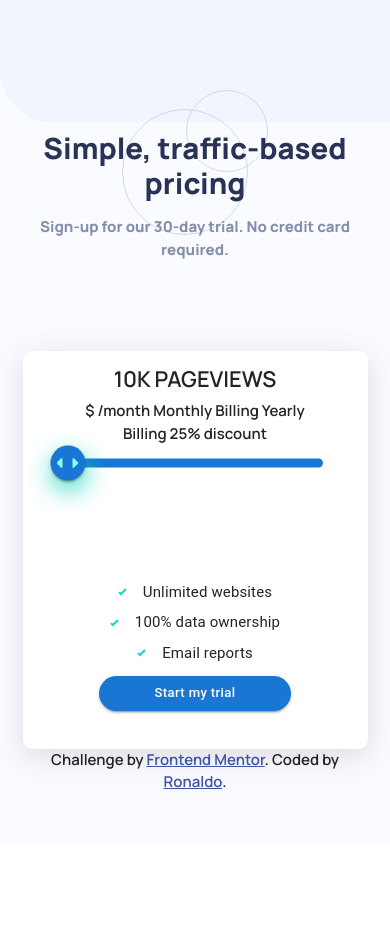
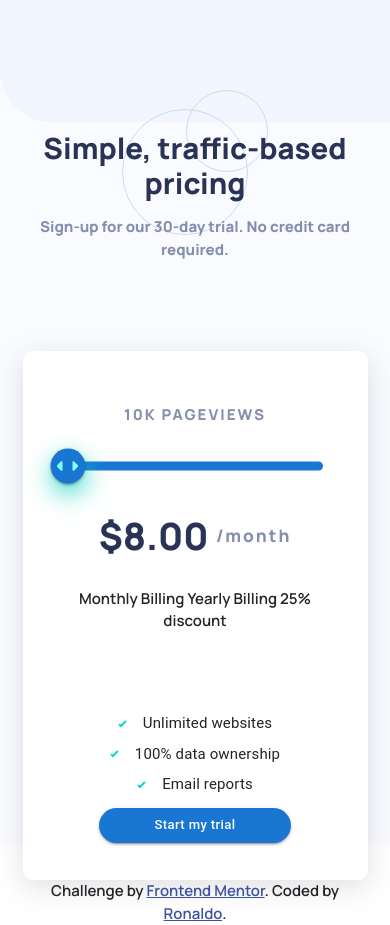
Before and after one commit to marckesin/Interactive-Pricing-Component, a Next.js app: page / in a window 390 px wide. Before the commit the page ends 844 px from the top, so only its background shows below. Built offline with nearby package versions, Linux system fonts and the light colour scheme.

Commit message:
Ajustes de layout

```diff
--- a/components/pricing.jsx
+++ b/components/pricing.jsx
@@ -39,7 +39,7 @@ const StackBottom = styled(Stack)({
 });
 
 const StackUp = styled(Stack)({
-  padding: "1rem 3rem 2.5rem",
+  padding: "3.5rem 3rem",
 });
 
 const StyledListItemText = styled(ListItemText)({
@@ -65,20 +65,27 @@ export default function Pricing() {
   const list = ["Unlimited websites", " 100% data ownership", "Email reports"];
   const [value, setValue] = useState(8);
   const [pageviews, setPageviews] = useState("10K");
+  const [price, setPrice] = useState(8.0);
+  const [billing, setBilling] = useState(false);
 
   const handleChange = event => {
     const value = event.target.value;
     if (typeof value === "number") {
       if (value < 12) {
         setPageviews("10K");
+        setPrice(8);
       } else if (value < 16) {
         setPageviews("50K");
+        setPrice(12);
       } else if (value < 24) {
         setPageviews("100K");
+        setPrice(16);
       } else if (value < 36) {
         setPageviews("500K");
+        setPrice(24);
       } else {
         setPageviews("1M");
+        setPrice(36);
       }
       setValue(value);
     }
@@ -87,9 +94,20 @@ export default function Pricing() {
   return (
     <div className={styles.card}>
       <StackUp>
-        <h3>{pageviews} PAGEVIEWS</h3>
-        $ /month Monthly Billing Yearly Billing 25% discount
-        <Slider onChange={handleChange} value={value} />
+        <div className={styles.price}>
+          <p className={styles.priceC1}>{pageviews} PAGEVIEWS</p>
+          <div className={styles.priceSection}>
+            <h2 className={styles.priceC2}>
+              $
+              {billing
+                ? parseFloat(0.75 * price).toFixed(2)
+                : parseFloat(price).toFixed(2)}
+            </h2>
+            <p>/month</p>
+          </div>
+          <Slider onChange={handleChange} value={value} />
+        </div>
+        Monthly Billing Yearly Billing 25% discount
       </StackUp>
       <StackBottom direction="row" spacing={2}>
         <List>
--- a/components/slider.jsx
+++ b/components/slider.jsx
@@ -1,9 +1,10 @@
 import Slider from "@mui/material/Slider";
 import { Box, styled } from "@mui/system";
+import styles from "../styles/Home.module.css";
 import variables from "../styles/variables.module.css";
 
 const StyledSlider = styled(Slider)({
-  color: variables.green,
+  color: variables.strongCyan,
   height: "9px",
   boxShadow: "none",
 
@@ -51,7 +52,7 @@ const StyledSlider = styled(Slider)({
 // Slider component
 export default function UnstyledSlider({ onChange, value }) {
   return (
-    <Box sx={{ width: "100%" }}>
+    <Box className={styles.priceC3} sx={{ width: "100%" }}>
       <StyledSlider
         value={value}
         min={8}
--- a/styles/Home.module.css
+++ b/styles/Home.module.css
@@ -13,7 +13,6 @@
   background-color: white;
   border-radius: 0.65rem;
   width: 100%;
-  height: 26.5rem;
   box-shadow: rgba(100, 100, 111, 0.2) 0 7px 29px 0;
 }
 
@@ -45,6 +44,55 @@
   margin: auto;
 }
 
+.price {
+  display: grid;
+  grid-auto-columns: 1fr;
+  row-gap: 1.5rem;
+  margin-bottom: 2rem;
+  grid-template-areas: "c1 c2" "c3 c3";
+}
+.price h2 {
+  color: #293356;
+  font-weight: 800;
+  text-align: end;
+  font-size: 2.5rem;
+  margin: auto 0;
+}
+.price h2 span {
+  color: #858fad;
+  font-size: 1.15rem;
+  margin: auto;
+}
+.price p {
+  color: #858fad;
+  font-weight: 800;
+  text-align: start;
+  letter-spacing: 2px;
+  margin: auto 0;
+}
+
+.priceSection {
+  display: flex;
+  align-items: center;
+  justify-content: flex-end;
+}
+.priceSection p {
+  padding-left: 0.5rem;
+  font-size: 1.15rem;
+}
+
+.priceC1 {
+  grid-area: c1;
+}
+
+.priceC2 {
+  grid-area: c2;
+}
+
+.priceC3 {
+  grid-area: c3;
+}
+
 .pricing {
   text-align: center;
   width: 36rem;
@@ -58,6 +106,19 @@
     padding: 6rem 1.5rem;
   }
 
+  .price {
+    gap: 1.5rem;
+    grid-template-areas: "c1" "c3" "c2";
+  }
+  .price h2,
+.price p {
+    text-align: center;
+  }
+
+  .priceSection {
+    justify-content: center;
+  }
+
   .pricing {
     width: auto;
   }
--- a/styles/Home.module.scss
+++ b/styles/Home.module.scss
@@ -4,6 +4,11 @@ $light-grayish-blue: hsl(224, 65%, 95%);
 $light-grayish-blue-1: hsl(223, 50%, 87%);
 $grayish-blue: hsl(225, 20%, 60%);
 $dark-desaturated-blue: hsl(227, 35%, 25%);
+$soft-cyan: hsl(174, 77%, 80%);
+$strong-cyan: hsl(174, 86%, 45%);
+$light-grayish-red: hsl(14, 92%, 95%);
+$light-red: hsl(15, 100%, 70%);
+$pale-blue: hsl(226, 100%, 87%);
 
 .attribution {
   font-size: 1rem;
@@ -21,7 +26,7 @@ $dark-desaturated-blue: hsl(227, 35%, 25%);
   background-color: $white;
   border-radius: 0.65rem;
   width: 100%;
-  height: 26.5rem;
+  // height: 26.5rem;
   box-shadow: rgba(100, 100, 111, 0.2) 0 7px 29px 0;
 }
 
@@ -53,6 +58,61 @@ $dark-desaturated-blue: hsl(227, 35%, 25%);
   margin: auto;
 }
 
+.price {
+  display: grid;
+  grid-auto-columns: 1fr;
+  row-gap: 1.5rem;
+  margin-bottom: 2rem;
+  grid-template-areas:
+    "c1 c2"
+    "c3 c3";
+
+  h2 {
+    color: $dark-desaturated-blue;
+    font-weight: 800;
+    text-align: end;
+    font-size: 2.5rem;
+    margin: auto 0;
+
+    span {
+      color: $grayish-blue;
+      font-size: 1.15rem;
+      margin: auto;
+    }
+  }
+
+  p {
+    color: $grayish-blue;
+    font-weight: 800;
+    text-align: start;
+    letter-spacing: 2px;
+    margin: auto 0;
+  }
+}
+
+.priceSection {
+  display: flex;
+  align-items: center;
+  justify-content: flex-end;
+
+  p {
+    padding-left: 0.5rem;
+    font-size: 1.15rem;
+  }
+}
+
+.priceC1 {
+  grid-area: c1;
+}
+
+.priceC2 {
+  grid-area: c2;
+}
+
+.priceC3 {
+  grid-area: c3;
+}
+
 .pricing {
   text-align: center;
   width: 36rem;
@@ -66,6 +126,23 @@ $dark-desaturated-blue: hsl(227, 35%, 25%);
     padding: 6rem 1.5rem;
   }
 
+  .price {
+    gap: 1.5rem;
+    grid-template-areas:
+      "c1"
+      "c3"
+      "c2";
+
+    h2,
+    p {
+      text-align: center;
+    }
+  }
+
+  .priceSection {
+    justify-content: center;
+  }
+
   .pricing {
     width: auto;
   }
--- a/styles/variables.module.css
+++ b/styles/variables.module.css
@@ -5,7 +5,8 @@
   lightGrayishBlue1: #cdd7ee;
   grayishBlue: #858fad;
   darkDesaturatedBlue: #293356;
-  green: #15d5c2;
+  strongCyan: #10d5c2;
+  softCyan: #a5f3eb;
   greenActive: #19ae9f;
 }
 
--- a/styles/variables.module.scss
+++ b/styles/variables.module.scss
@@ -4,7 +4,8 @@ $light-grayish-blue: hsl(224, 65%, 95%);
 $light-grayish-blue-1: hsl(223, 50%, 87%);
 $grayish-blue: hsl(225, 20%, 60%);
 $dark-desaturated-blue: hsl(227, 35%, 25%);
-$green: hsl(174, 82%, 46%);
+$soft-cyan: hsl(174, 77%, 80%);
+$strong-cyan: hsl(174, 86%, 45%);
 $green-active: hsl(174, 75%, 39%);
 
 :export {
@@ -14,6 +15,7 @@ $green-active: hsl(174, 75%, 39%);
   lightGrayishBlue1: $light-grayish-blue-1;
   grayishBlue: $grayish-blue;
   darkDesaturatedBlue: $dark-desaturated-blue;
-  green: $green;
+  strongCyan: $strong-cyan;
+  softCyan: $soft-cyan;
   greenActive: $green-active;
 }
```
